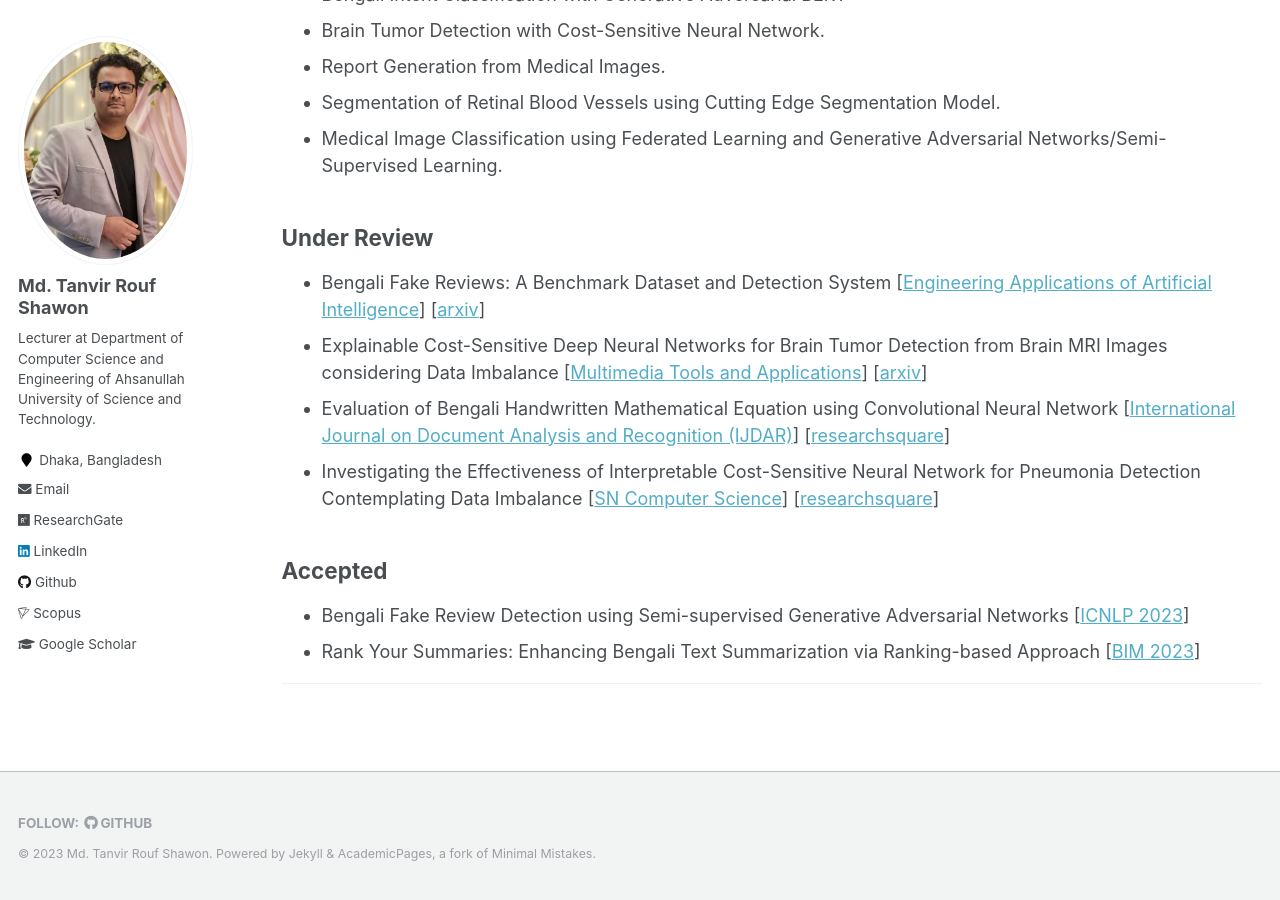
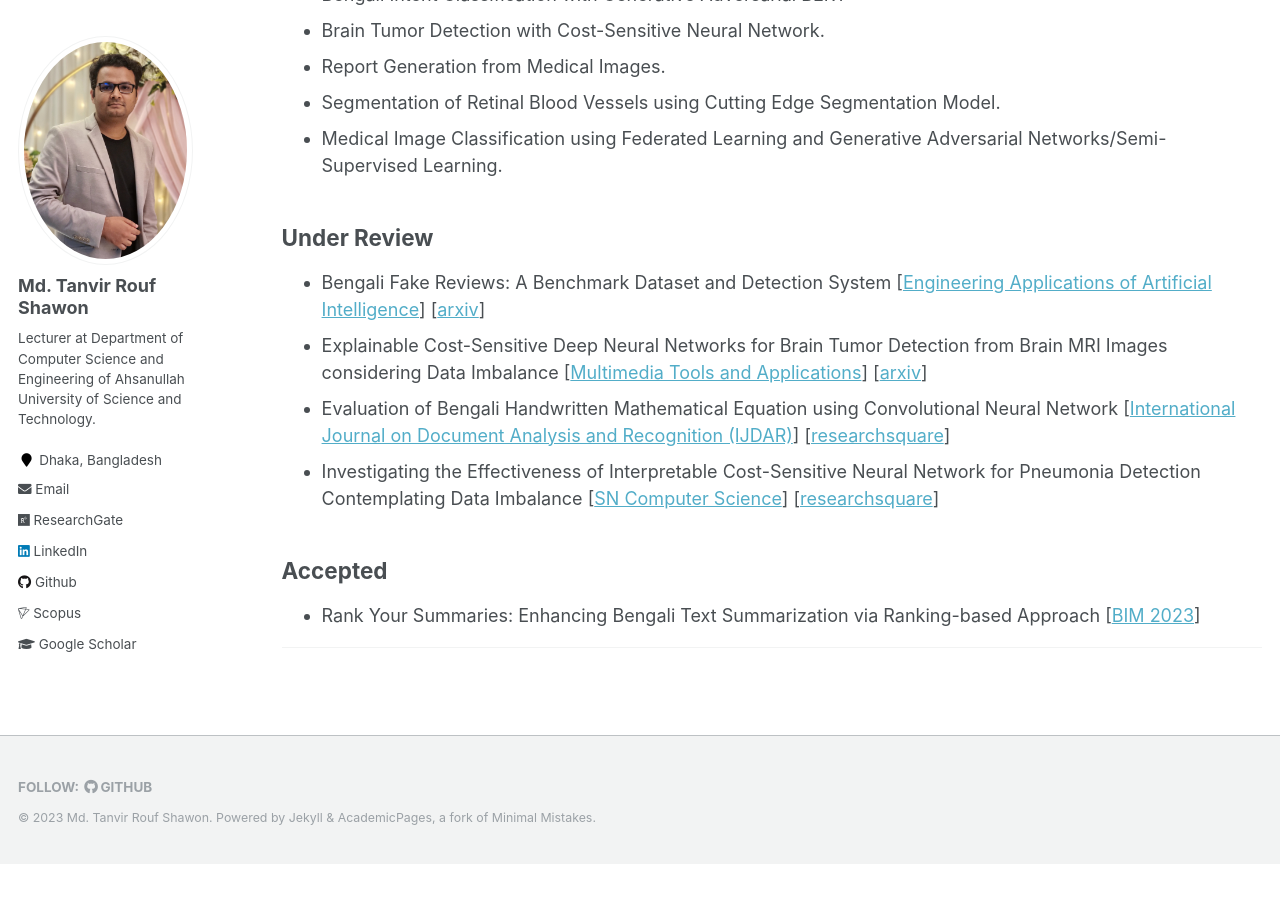
Before and after one commit to shawon-tanvir/shawon-tanvir.github.io, a Jekyll site: the page built from _pages/projects.md, in a window 1280 px wide and 900 px high, scrolled down 622 px. Built offline with Jekyll 4.4.1, drawn with Linux system fonts in a browser that asks for light colours; after the commit the page ends 1486 px from its top, so only the background shows below that.

Commit message:
Update projects.md

```diff
--- a/_pages/projects.md
+++ b/_pages/projects.md
@@ -30,7 +30,6 @@ author_profile: true
 * Investigating the Effectiveness of Interpretable Cost-Sensitive Neural Network for Pneumonia Detection Contemplating Data Imbalance [[SN Computer Science](https://www.springer.com/journal/42979)] [[researchsquare](https://www.researchsquare.com/article/rs-3047442/v1)]
 
 ## Accepted
-* Bengali Fake Review Detection using Semi-supervised Generative Adversarial Networks [[ICNLP 2023](http://www.icnlp.net/)]
 * Rank Your Summaries: Enhancing Bengali Text Summarization via Ranking-based Approach [[BIM 2023](https://confbim.com/)]
 
 __________________________________________________
```
